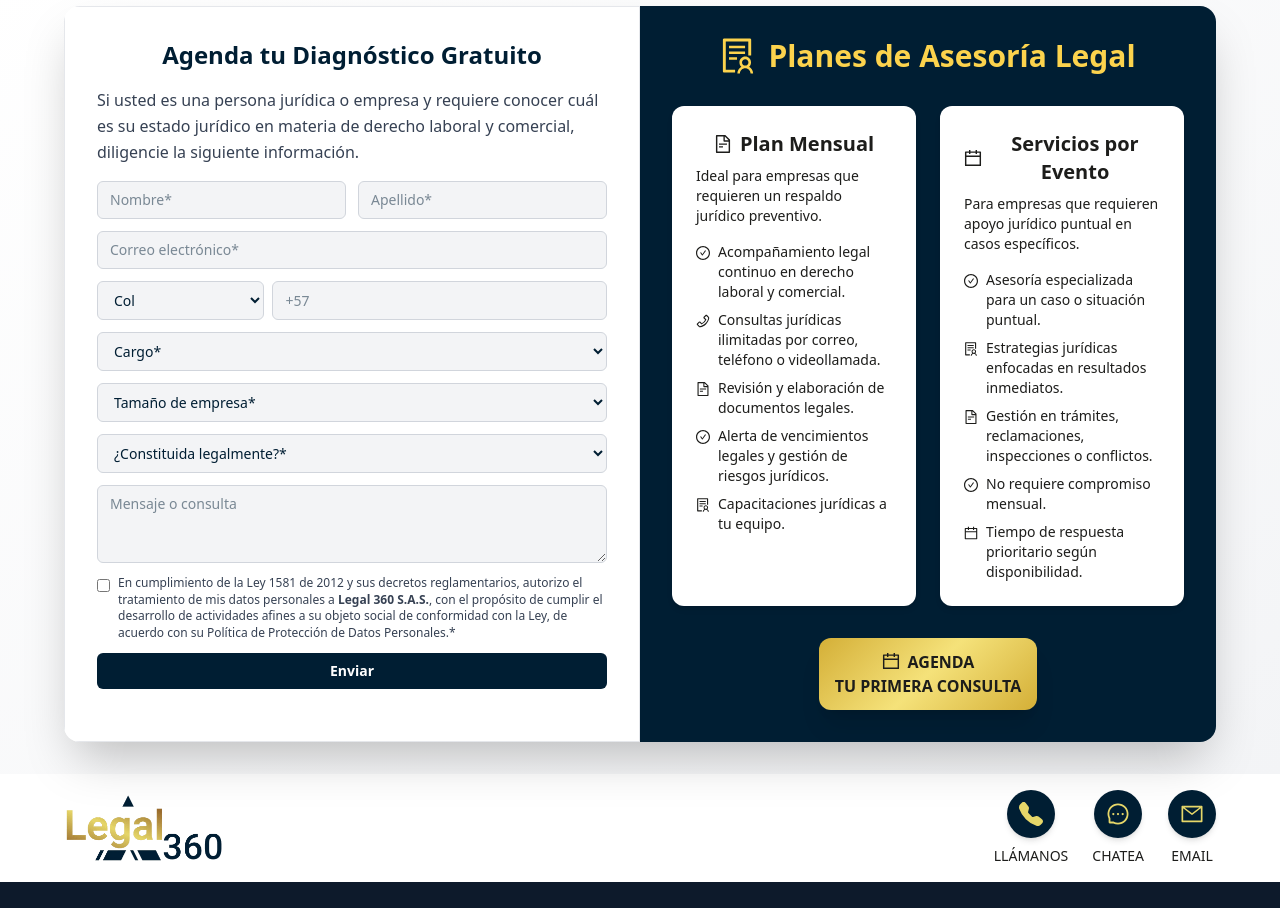
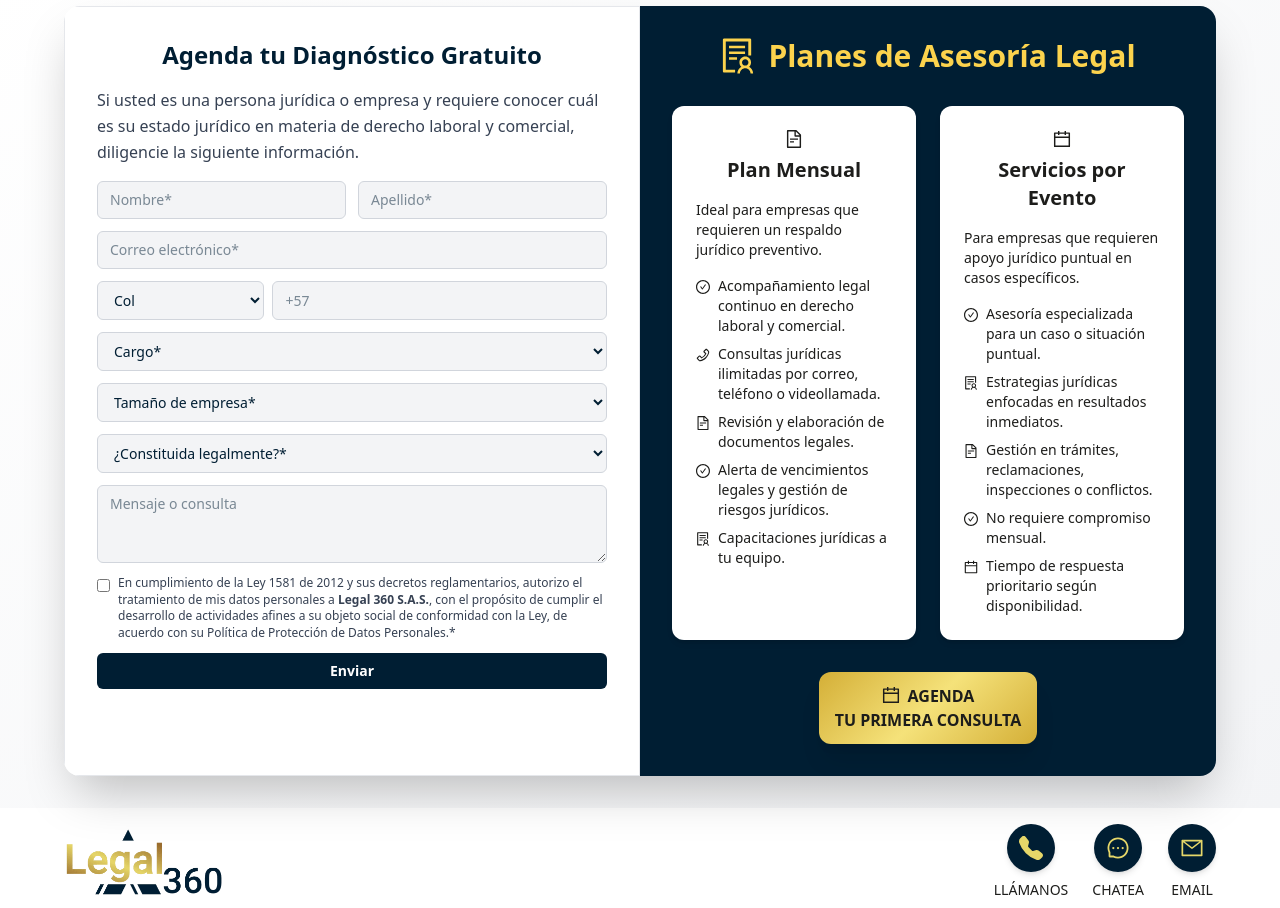
Before and after one commit to sazaba/legal360, a React (Vite) app: page / in a window 1280 px wide. Shown: the part 2620-3528 px from the top of the page. Built offline with nearby package versions, Linux system fonts and the light colour scheme.

Commit message:
Formulario

```diff
--- a/src/pages/FormularioPlanes.jsx
+++ b/src/pages/FormularioPlanes.jsx
@@ -128,7 +128,7 @@ const FormularioPlanes = () => {
                         <div className="grid grid-cols-1 sm:grid-cols-2 gap-6 text-left">
                             {/* Plan Mensual */}
                             <div className="bg-white text-[#1d1d1b] p-6 rounded-xl shadow-md hover:scale-[1.02] transition-transform duration-300">
-                                <h4 className="text-xl font-bold mb-2 flex items-center justify-center gap-2 text-center">
+                                <h4 className="text-xl font-bold mb-4 flex flex-col items-center justify-center gap-2 text-center">
                                     <FileTextOutlined className="text-lg text-[#001e33]" />
                                     Plan Mensual
                                 </h4>
@@ -161,7 +161,7 @@ const FormularioPlanes = () => {
 
                             {/* Servicio por Evento */}
                             <div className="bg-white text-[#1d1d1b] p-6 rounded-xl shadow-md hover:scale-[1.02] transition-transform duration-300">
-                                <h4 className="text-xl font-bold mb-2 flex items-center justify-center gap-2 text-center">
+                                <h4 className="text-xl font-bold mb-4 flex flex-col items-center justify-center gap-2 text-center">
                                     <CalendarOutlined className="text-lg text-[#001e33]" />
                                     Servicios por Evento
                                 </h4>
```
